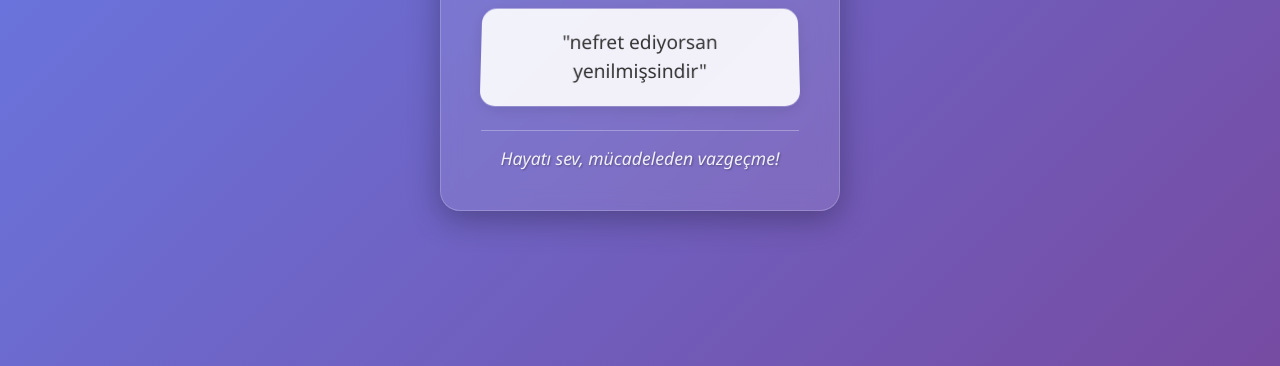
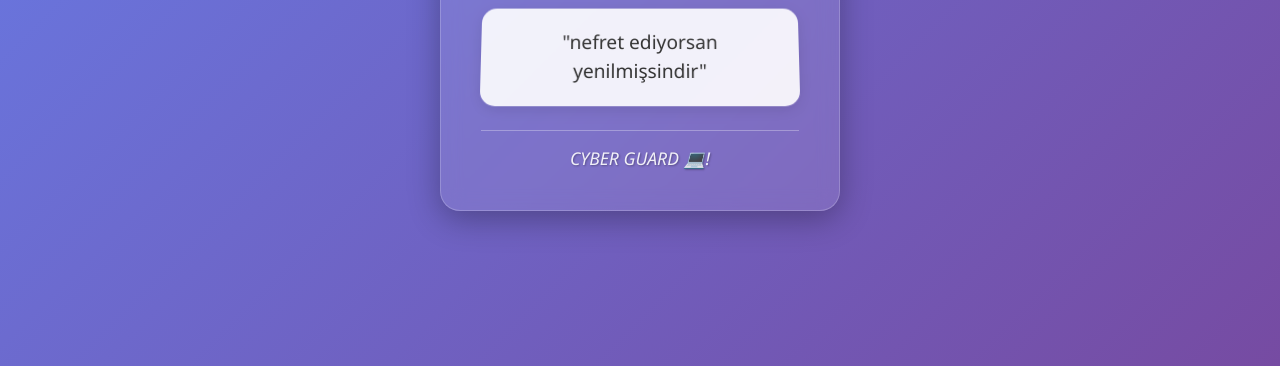
Before and after one commit to mrberkay7/bio, a plain HTML site: page index.html in a window 1280 px wide. Shown: the part 434-800 px from the top of the page. Drawn offline with Linux system fonts and the light colour scheme.

Commit message:
Update index.html

```diff
--- a/index.html
+++ b/index.html
@@ -148,7 +148,7 @@
         </div>
 
         <div class="quote">
-            Hayatı sev, mücadeleden vazgeçme!
+            CYBER GUARD 💻!
         </div>
     </div>
 
```
